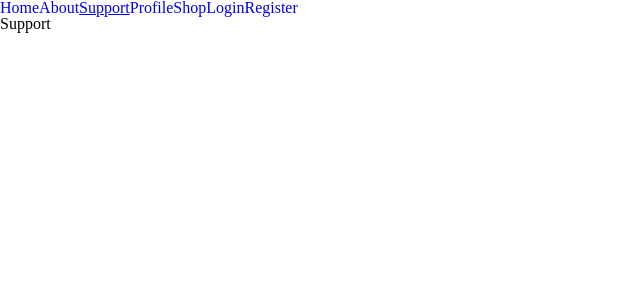
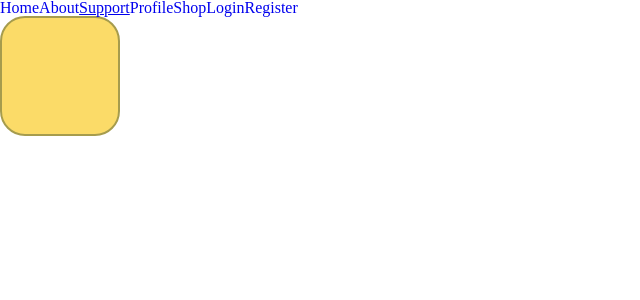
Before and after one commit to Kspiropali/final-frontier, a React (Vite) app in the folder client/: page /support in a window 1280 px wide. Shown: the top 300 px of the page, without its empty margins (0-640 px from the left). Built offline with nearby package versions, Linux system fonts and the light colour scheme.

Commit message:
created container for the support service tile

```diff
--- a/client/src/assets/css/support.css
+++ b/client/src/assets/css/support.css
@@ -0,0 +1,8 @@
+
+.support-item-container {
+    background-color: #FBDB68;
+    border: 2.8px solid #A69C4D;
+    width: 120px;
+    aspect-ratio: 1/1;
+    border-radius: 25px;
+}
--- a/client/src/pages/Support/index.jsx
+++ b/client/src/pages/Support/index.jsx
@@ -6,7 +6,9 @@ import { SupportIconItem } from '../../components'
 
 const Support = () => {
   return (
-    <div>Support</div>
+    <>
+    <SupportIconItem/>
+    </>
   )
 }
 
```
